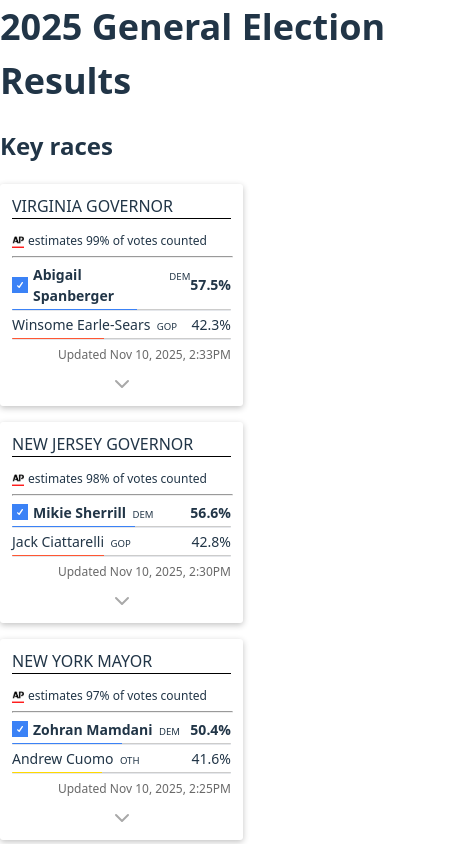
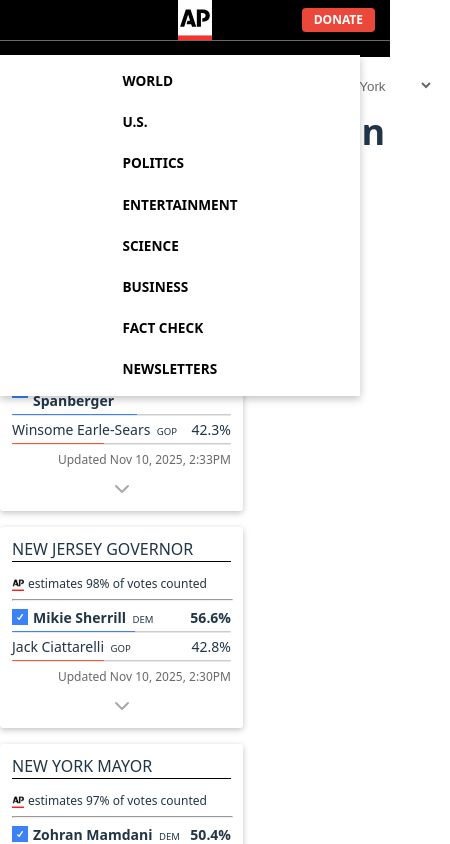
Before and after one commit to chen-luke/ap-news-election, a React (Vite) app: page / in a window 390 px wide. Shown: the top 844 px of the page, 450 px wide, since content can reach past the window. Built offline with nearby package versions, Linux system fonts and the light colour scheme.

Commit message:
Implement responsive navigation with hamburger menu for smaller screens

```diff
--- a/src/App.tsx
+++ b/src/App.tsx
@@ -37,8 +37,8 @@
   return (
     <>
       <div>
-        {/* <Nav />
-        <ToolBar /> */}
+        <Nav />
+        <ToolBar />
         <MainContainer>
           <ElectionTitle>2025 General Election Results</ElectionTitle>
           <h2>Key races</h2>
--- a/src/components/nav/Nav.tsx
+++ b/src/components/nav/Nav.tsx
@@ -1,4 +1,8 @@
 import styled from 'styled-components';
+
+import { GiHamburgerMenu } from 'react-icons/gi';
+import { useState } from 'react';
+import { IoMdClose } from 'react-icons/io';
 
 const StyledWrapper = styled.div`
   background-color: #000;
@@ -10,10 +14,14 @@
   max-width: 1440px;
   margin: 0 auto;
   position: relative;
-  height: 55px;
+  height: 40px;
+  @media (max-width: 1100px) {
+    display: flex;
+    justify-content: space-between;
+  }
 `;
 
-const StyledUl = styled.ul`
+const StyledUl = styled.ul<{ $isOpen: boolean }>`
   margin: 0;
   padding: 0;
   display: flex;
@@ -25,16 +33,54 @@
   font-weight: 500;
   color: white;
   font-size: 0.85rem;
+
+  @media (max-width: 1100px) {
+    display: ${(props) => (props.$isOpen ? 'grid' : 'none')};
+    align-content: start;
+    background-color: #ffff;
+    position: absolute;
+    color: #000;
+    font-weight: 600;
+    top: 55px;
+    left: 0;
+    width: 100%;
+    padding: 1rem 0;
+    z-index: 18;
+    max-width: 360px;
+    margin: 0;
+    box-shadow: #0000003d 0 3px 8px;
+  }
 `;
 
 const Logo = styled.img`
-  width: 48px;
+  width: 34px;
+  @media (max-width: 1100px) {
+    position: absolute;
+    left: 50%;
+    top: 0;
+    transform: translateX(-50%);
+  }
+`;
+
+const HamburgerMenuButton = styled.button`
+  width: 1rem;
+  display: none;
+  @media (max-width: 1100px) {
+    position: absolute;
+    display: block;
+    left: 0;
+    top: 0;
+    padding-left: 20px;
+    height: 40px;
+    background: transparent;
+    border: none;
+  }
 `;
 
 const DonateButton = styled.a`
-  line-height: 0.625rem;
+  line-height: 8px;
   font-style: normal;
-  font-size: 0.875rem;
+  font-size: 12px;
   font-weight: 550;
   background-color: #eb483b;
   text-transform: uppercase;
@@ -45,17 +91,37 @@
   cursor: pointer;
   text-decoration: none;
   text-align: center;
+  max-width: 50px;
 `;
 
 const Nav = () => {
+  const [isMenuOpen, setIsMenuOpen] = useState(true);
+
+  const toggleMenu = () => {
+    setIsMenuOpen((prev) => !prev);
+  };
+
   return (
     <nav>
       <StyledWrapper>
         <StyledContainer>
-          <a href=''>
+          <a href='' style={{ maxHeight: '40px' }}>
             <Logo src='./ap-logo-176-by-208.svg' alt='' />
           </a>
-          <StyledUl>
+          <HamburgerMenuButton
+            onClick={toggleMenu}
+            aria-label={isMenuOpen ? 'Close menu' : 'Open menu'}
+            aria-expanded={isMenuOpen}
+            aria-controls='primary-navigation'
+          >
+            {isMenuOpen ? (
+              <IoMdClose size={24} />
+            ) : (
+              <GiHamburgerMenu size={20} />
+            )}
+          </HamburgerMenuButton>
+
+          <StyledUl id='primary-navigation' $isOpen={isMenuOpen}>
             <li>WORLD</li>
             <li>U.S.</li>
             <li>POLITICS</li>
@@ -65,6 +131,7 @@
             <li>FACT CHECK</li>
             <li>NEWSLETTERS</li>
           </StyledUl>
+
           <DonateButton>Donate</DonateButton>
         </StyledContainer>
       </StyledWrapper>
```
